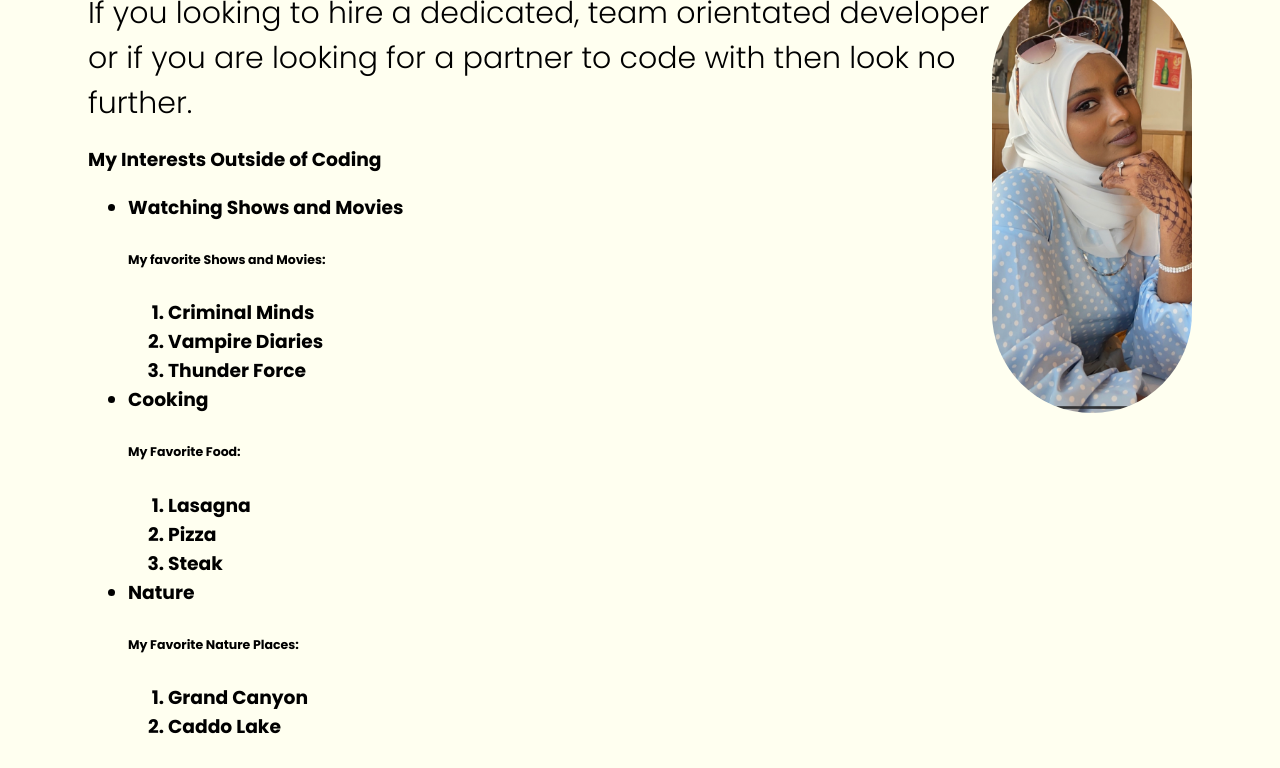
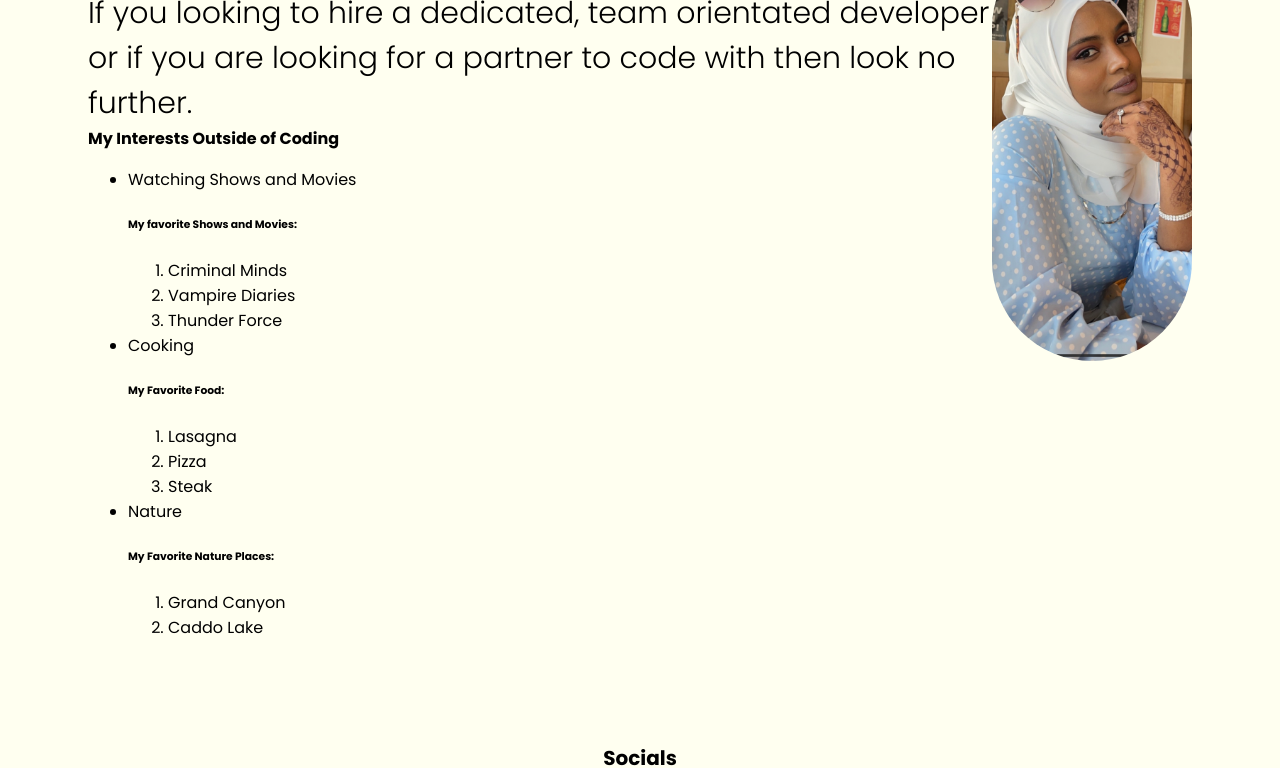
Before and after one commit to fmume/Portfolio, a plain HTML site: page index.html in a window 1280 px wide. Shown: the part 1360-2128 px from the top of the page. Drawn offline with Linux system fonts and the light colour scheme; a script that the page names is missing.

Commit message:
Add files via upload

```diff
--- a/index.html
+++ b/index.html
@@ -1,5 +1,5 @@
 <!DOCTYPE html>
-<html>
+<html lang="eng">
     <head>
         <link rel="stylesheet" href="style.css">
         <link rel="preconnect" href="https://fonts.gstatic.com">
@@ -12,13 +12,13 @@
     <body>
         <!--The page's header-->
         <header>
-                </div>
+                <div>
                     <ul class="inline">
                         <li><a class="list" href="#about-me">About Me</a></li>
                         <li><a class="list" href="#socials">Socials</a></li>
                         <li><a class="list" href="contact.html">Contact Me</a></li>
                     </ul>
-                </nav>
+
             </div>
         </header>
         <!--Intro Section -->
@@ -32,6 +32,8 @@
                     <p>Hi! I am an aspiring Software Developer living in Saint Paul, Minnesota</p>
                     <P> I became interested in Software Engineering my last year of Nursing School and decided to do some research. Through my research I discovered my passion for coding and decided to make the switch from Nursing to Software engineering</P>
                 </div>
+                </div>
+            </div>
         </section>
         <!--The Section About Me-->
         <article class="sub-section" id="about-me">
@@ -40,7 +42,7 @@
                 <p>I started my college journey with pursuing a career in Nursing but as soon as I discovered my passion for coding I made the switch. I decided to teach myself how to code on my own but had no idea where to begin. With the little coding I did myself I enjoyed it a lot more than I thought.</p>
                 <p>As a student at Thinkful, I have begun my journey to software engineering and already learning so much.</p>
                 <p>If you looking to hire a dedicated, team orientated developer or if you are looking for a partner to code with then look no further.</p>
-                <h3>My Interests Outside of Coding</3>
+                <p class="ul-head"><b>My Interests Outside of Coding</b></p>
                 <ul>
                     <li>Watching Shows and Movies</li>
                     <h6>My favorite Shows and Movies:</h6>
@@ -64,7 +66,7 @@
                     </ol>
                 </ul>
             </div>
-            </div>
+
             <div class="headshot-container">
                 <img class="headshot" src="images/avatar.JPG" alt="Fariha Mume photo"/>
             </div>
--- a/style.css
+++ b/style.css
@@ -97,6 +97,10 @@ ul {
     margin-top: 40px;
 }
 
+.ul-head {
+    font-size: 16px;
+}
+
 .socials {
     padding-bottom: 200px;
     display: flex;
```
